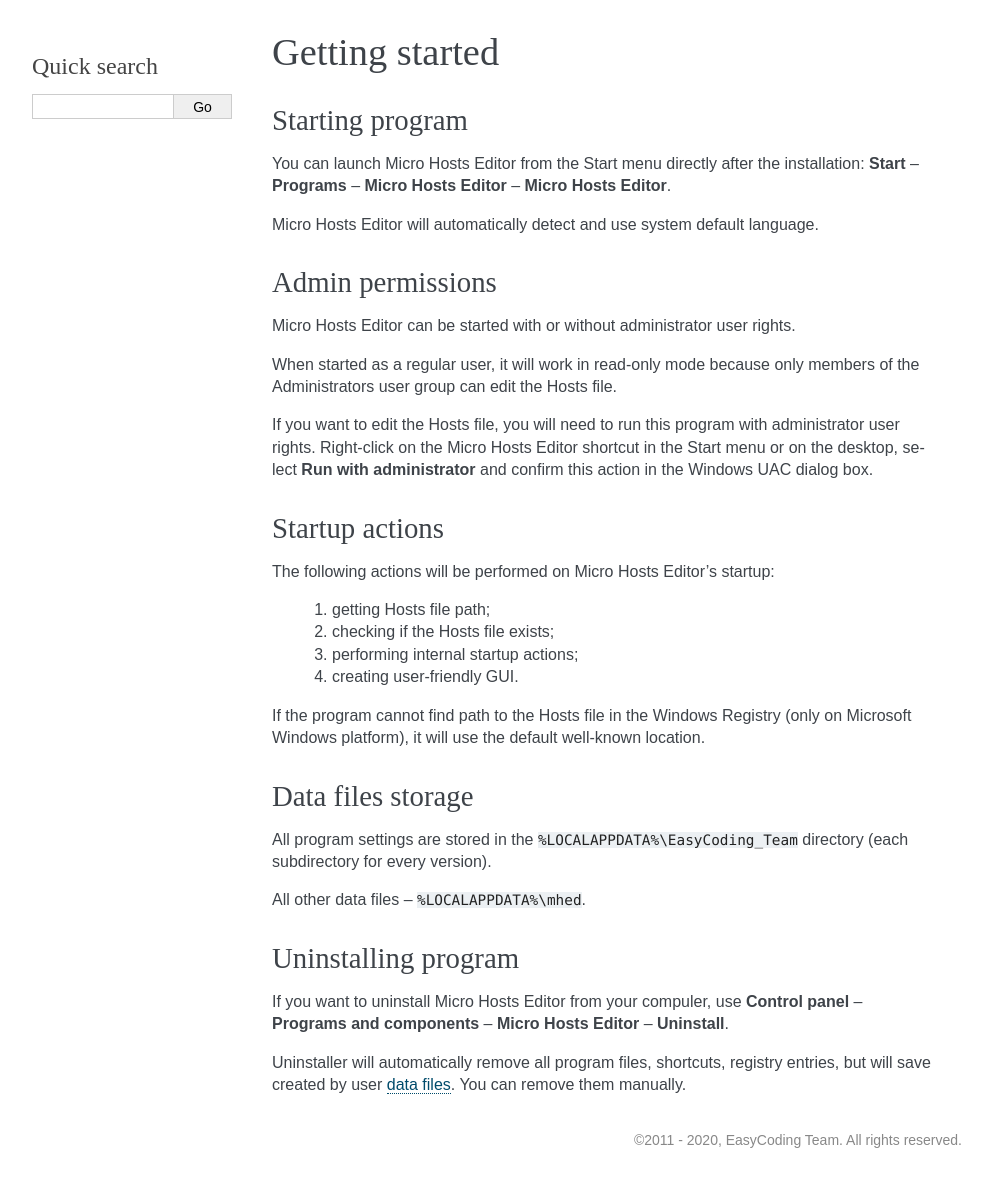
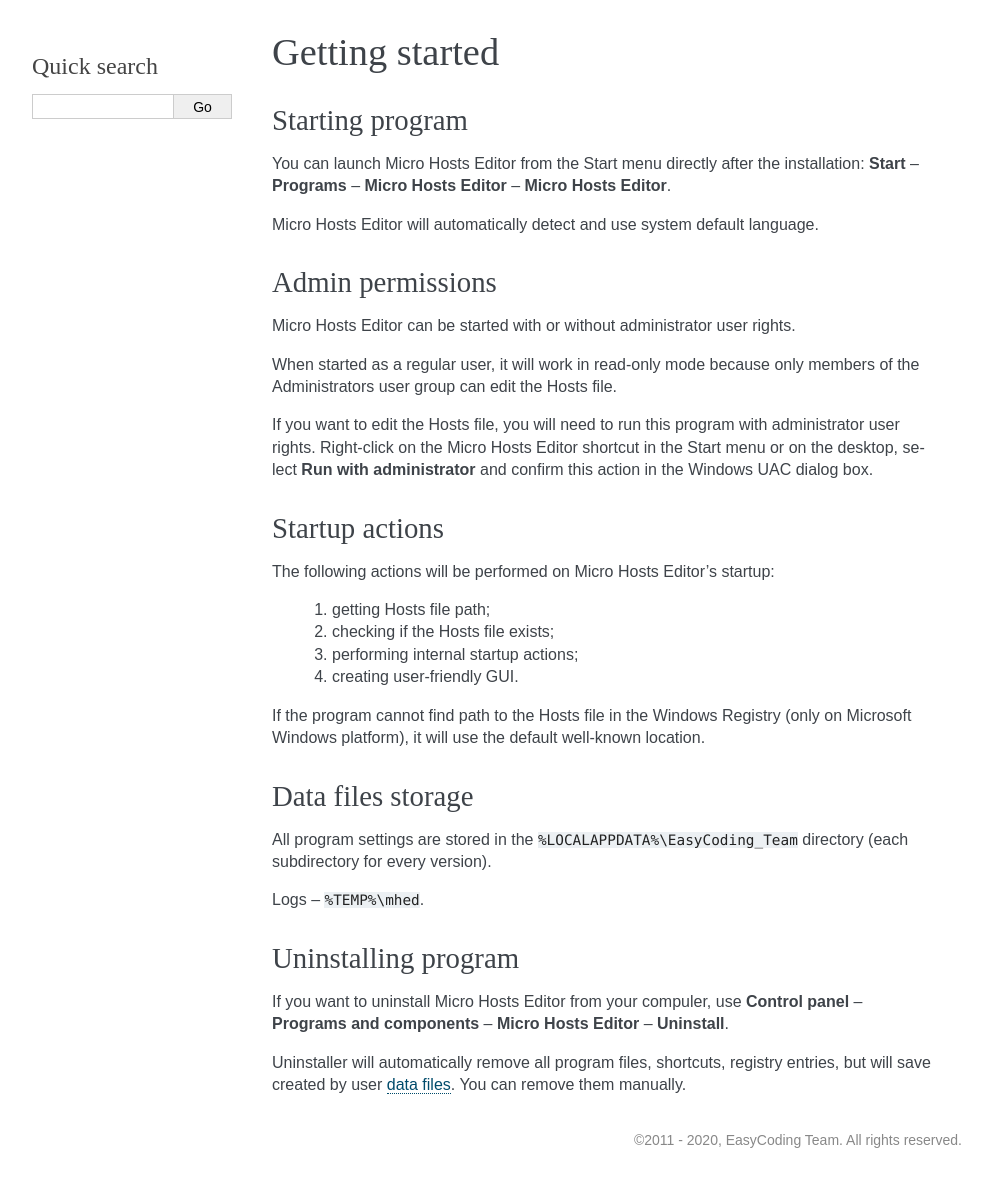
Before and after one commit to xvitaly/mhed, a Sphinx documentation site: the page built from docs/source/getting-started.rst, in a window 1280 px wide. Shown: the whole page, without its empty margins (148-1140 px from the left). Built offline with Sphinx 7.4.7, drawn with Linux system fonts in a browser that asks for light colours.

Commit message:
Documented change of the log directory.

```diff
--- a/docs/source/getting-started.rst
+++ b/docs/source/getting-started.rst
@@ -67,7 +67,7 @@
 
 All program settings are stored in the ``%LOCALAPPDATA%\EasyCoding_Team`` directory (each subdirectory for every version).
 
-All other data files -- ``%LOCALAPPDATA%\mhed``.
+Logs -- ``%TEMP%\mhed``.
 
 .. index:: removing program, uninstalling program
 .. _gs-uninstall:
```
